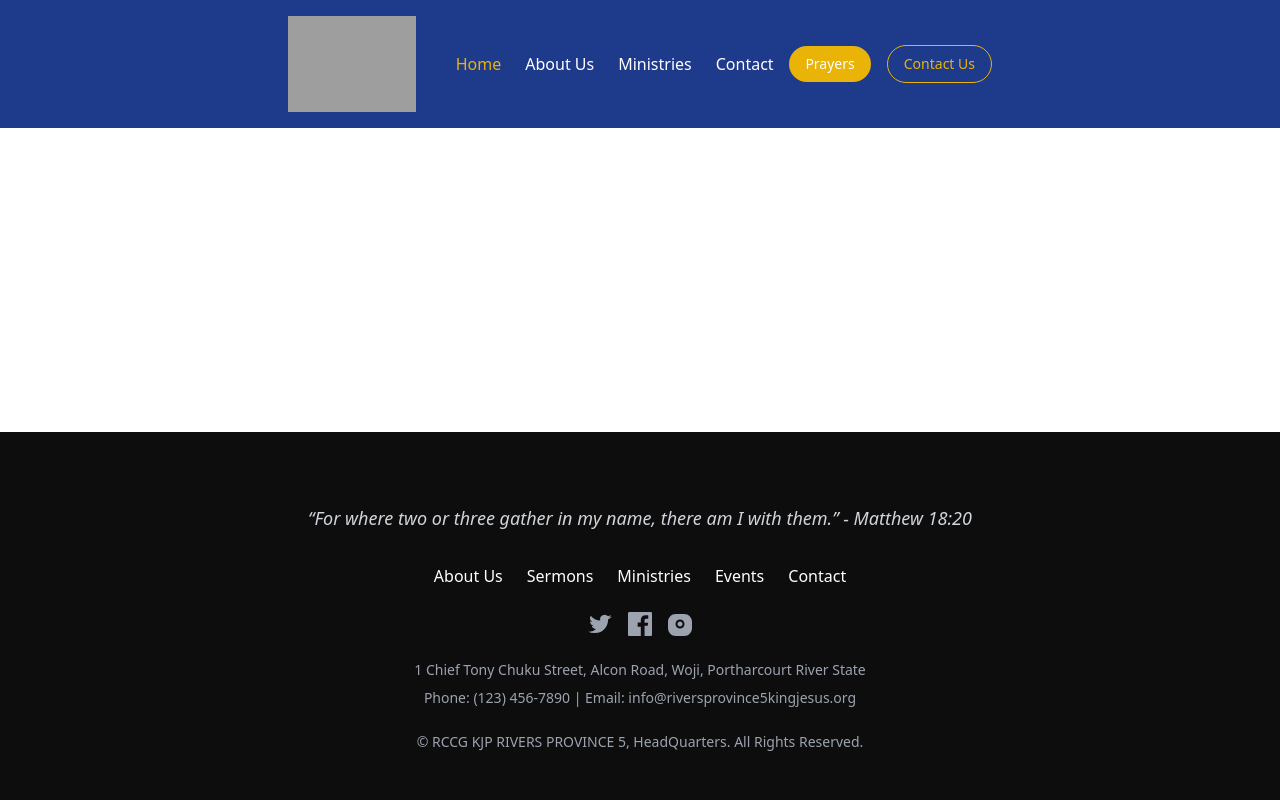
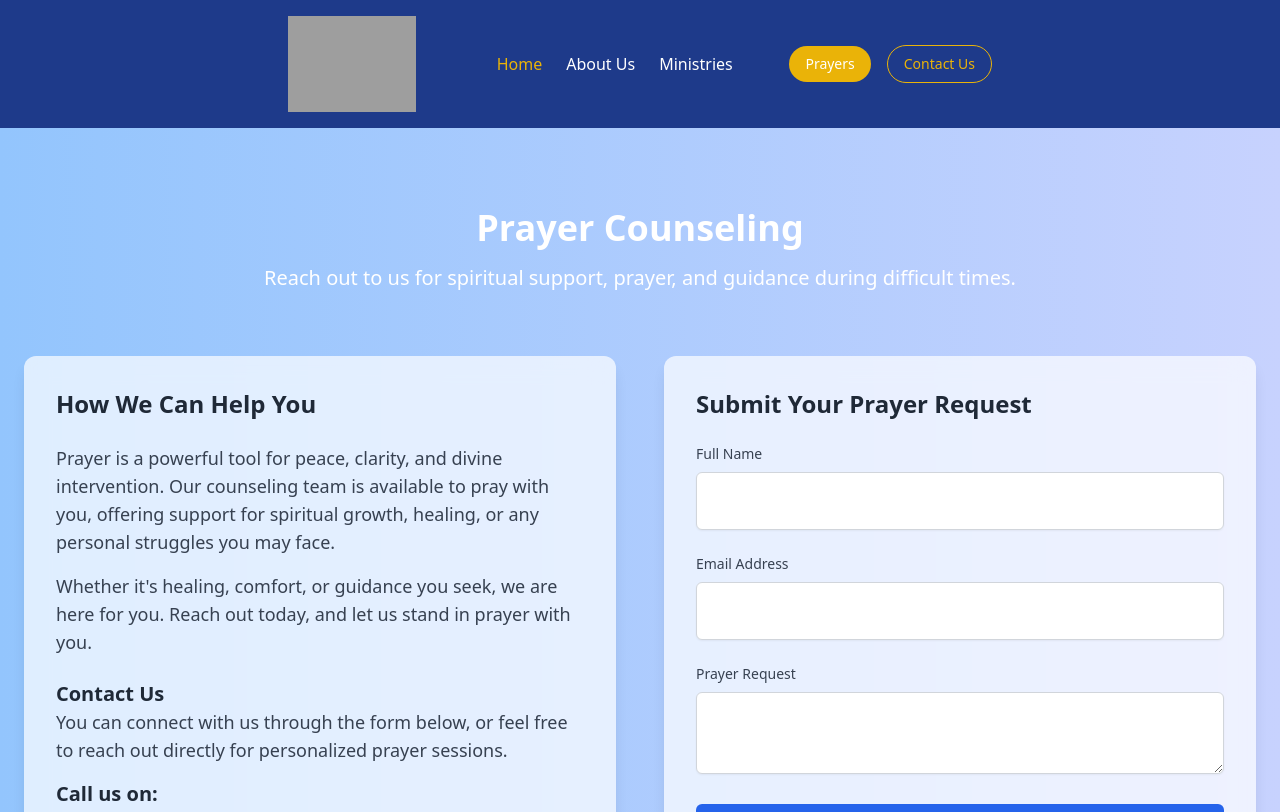
Before and after one commit to Zikam1/RCCGKJP, a Nuxt app: page /prayer in a window 1280 px wide. Shown: the top 812 px of the page. Built offline with nearby package versions, Linux system fonts and the light colour scheme; grey boxes are pictures that could not be loaded.

Commit message:
feat: added contact and prayer tab

```diff
--- a/components/Header.vue
+++ b/components/Header.vue
@@ -14,12 +14,12 @@
         <nuxt-link to="/" class="text-yellow-500 hover:text-yellow-600">Home</nuxt-link>
         <nuxt-link to="/about" class="hover:text-yellow-500">About Us</nuxt-link>
         <nuxt-link to="/ministries" class="hover:text-yellow-500">Ministries</nuxt-link>
-        <nuxt-link to="/contact" class="hover:text-yellow-500">Contact</nuxt-link>
+
       </nav>
 
       <!-- Donate and Contact Buttons (Hidden on Mobile) -->
       <div class="hidden md:flex items-center space-x-4">
-        <nuxt-link to="/donate" class="bg-yellow-500 hover:bg-yellow-600 text-white px-4 py-2 rounded-full text-sm transition duration-300">
+        <nuxt-link to="/prayer" class="bg-yellow-500 hover:bg-yellow-600 text-white px-4 py-2 rounded-full text-sm transition duration-300">
         Prayers
         </nuxt-link>
         <nuxt-link to="/contact" class="border border-yellow-500 text-yellow-500 hover:bg-yellow-500 hover:text-white px-4 py-2 rounded-full text-sm transition duration-300">
@@ -42,7 +42,6 @@
         <li><nuxt-link to="/about" @click="closeMenu" class="hover:text-yellow-500">About Us</nuxt-link></li>
         <li><nuxt-link to="/sermons" @click="closeMenu" class="hover:text-yellow-500">Sermons</nuxt-link></li>
         <li><nuxt-link to="/ministries" @click="closeMenu" class="hover:text-yellow-500">Ministries</nuxt-link></li>
-        <li><nuxt-link to="/contact" @click="closeMenu" class="hover:text-yellow-500">Contact</nuxt-link></li>
         <li><nuxt-link to="/donate" @click="closeMenu" class="hover:text-yellow-500">Donate</nuxt-link></li>
       </ul>
     </div>
--- /dev/null
+++ b/pages/prayer.vue
@@ -0,0 +1,75 @@
+<template>
+    <section class="py-20 bg-gradient-to-r from-blue-300 to-indigo-200">
+      <div class="container mx-auto px-6">
+        <!-- Section Heading -->
+        <div class="text-center mb-16">
+          <h2 class="text-4xl font-bold text-white">Prayer Counseling</h2>
+          <p class="text-xl text-white mt-4">Reach out to us for spiritual support, prayer, and guidance during difficult times.</p>
+        </div>
+
+        <!-- Counseling Content -->
+        <div class="grid grid-cols-1 md:grid-cols-2 gap-12">
+          <!-- Left Section: Prayer Guidance -->
+          <div class="bg-white bg-opacity-70 p-8 rounded-xl shadow-lg backdrop-blur-md">
+            <h3 class="text-2xl font-semibold text-gray-800 mb-6">How We Can Help You</h3>
+            <p class="text-lg text-gray-700 mb-4">
+              Prayer is a powerful tool for peace, clarity, and divine intervention. Our counseling team is available to pray with you, offering support for spiritual growth, healing, or any personal struggles you may face.
+            </p>
+            <p class="text-lg text-gray-700 mb-6">
+              Whether it's healing, comfort, or guidance you seek, we are here for you. Reach out today, and let us stand in prayer with you.
+            </p>
+
+            <h4 class="text-xl font-semibold text-gray-800 mt-4">Contact Us</h4>
+            <p class="text-lg text-gray-700">
+              You can connect with us through the form below, or feel free to reach out directly for personalized prayer sessions.
+            </p>
+            <h2 class="text-xl font-semibold text-gray-800 mt-4">Call us on:</h2>
+            <p class="text-lg text-gray-700">
+                +(123) 456-7890.
+            </p>
+          </div>
+
+          <!-- Right Section: Prayer Request Form -->
+          <div class="bg-white bg-opacity-70 p-8 rounded-xl shadow-lg backdrop-blur-md">
+            <h3 class="text-2xl font-semibold text-gray-800 mb-6">Submit Your Prayer Request</h3>
+            <form @submit.prevent="submitPrayerRequest">
+              <div class="mb-6">
+                <label for="name" class="block text-sm font-medium text-gray-700">Full Name</label>
+                <input type="text" id="name" v-model="prayerForm.name" required class="w-full p-4 mt-2 border border-gray-300 rounded-md shadow-sm focus:outline-none focus:ring-2 focus:ring-blue-500">
+              </div>
+              <div class="mb-6">
+                <label for="email" class="block text-sm font-medium text-gray-700">Email Address</label>
+                <input type="email" id="email" v-model="prayerForm.email" required class="w-full p-4 mt-2 border border-gray-300 rounded-md shadow-sm focus:outline-none focus:ring-2 focus:ring-blue-500">
+              </div>
+              <div class="mb-6">
+                <label for="request" class="block text-sm font-medium text-gray-700">Prayer Request</label>
+                <textarea id="request" v-model="prayerForm.request" required class="w-full p-4 mt-2 border border-gray-300 rounded-md shadow-sm focus:outline-none focus:ring-2 focus:ring-blue-500"></textarea>
+              </div>
+              <button type="submit" class="w-full py-4 px-6 bg-blue-600 text-white font-semibold rounded-md hover:bg-blue-700 focus:outline-none focus:ring-2 focus:ring-blue-500">
+                Submit Prayer Request
+              </button>
+            </form>
+          </div>
+        </div>
+      </div>
+    </section>
+  </template>
+
+  <script setup>
+  import { ref } from 'vue';
+
+  const prayerForm = ref({
+    name: '',
+    email: '',
+    request: ''
+  });
+
+  const submitPrayerRequest = () => {
+    console.log('Prayer Request Submitted:', prayerForm.value);
+    // You can integrate an API or service to process prayer requests here
+  };
+  </script>
+
+  <style scoped>
+  /* Optional: Custom styles for the background and form inputs */
+  </style>
```
